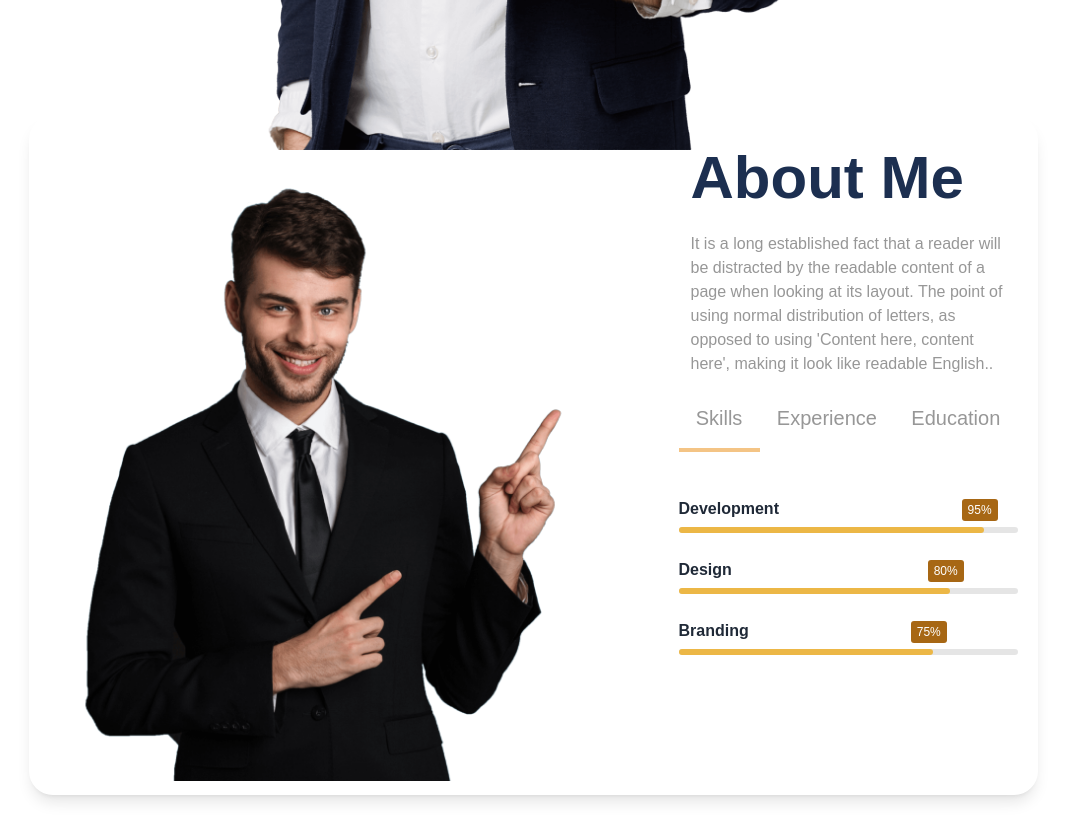
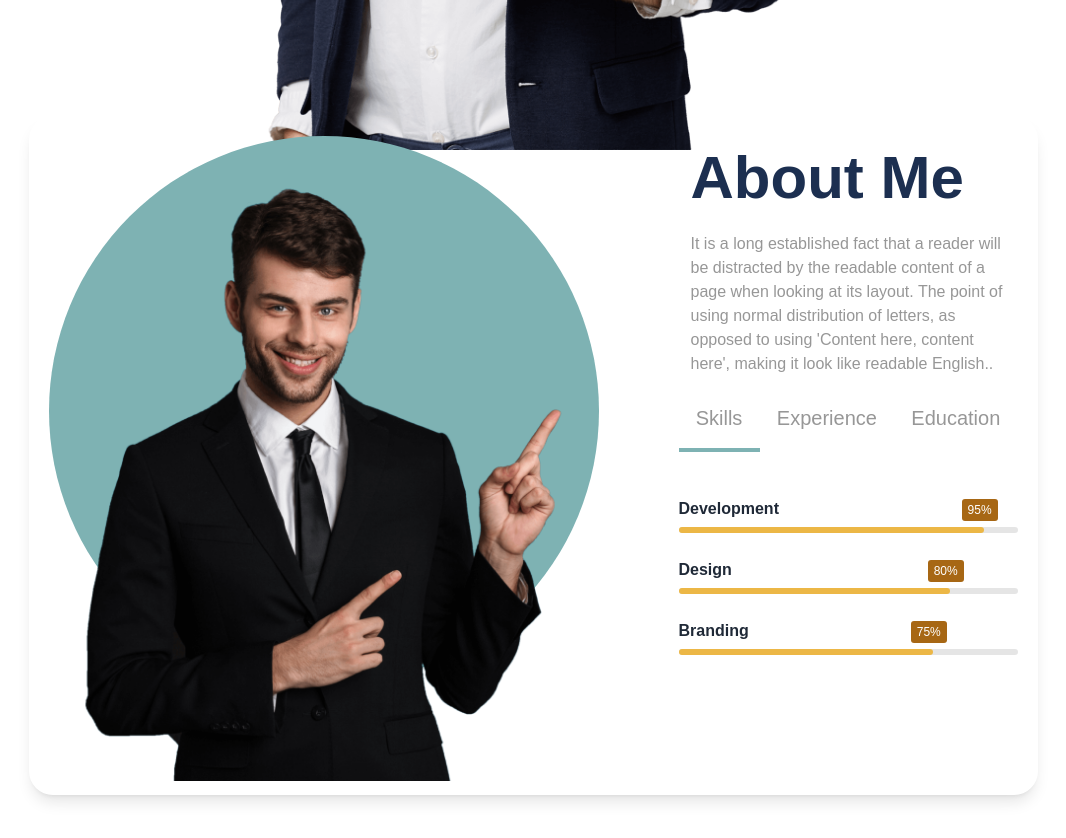
Before and after one commit to Labib44/Labib, a React (Vite) app: page / in a window 1280 px wide. Shown: the part 900-1738 px from the top of the page, without its empty margins (107-1173 px from the left). Built offline with nearby package versions, Linux system fonts and the light colour scheme.

Commit message:
Fixed some problem

```diff
--- a/src/App.css
+++ b/src/App.css
@@ -55,14 +55,14 @@
 }
 
 /*Background for About */
-.about-bg-rgb {
-    animation: colorchange 15s;
+.aboutRgb {
+    animation: aboutColorChange 15s;
     animation-timing-function: ease-in-out;
     animation-iteration-count: infinite;
     animation-play-state: running;
 }
 
-@keyframes colorchange {
+@keyframes aboutColorChange {
   0% {
     background: #FDE280;
   }
@@ -87,6 +87,41 @@
   100% {
     background: #FDE280;
   }
+}
+/* Under Line Rgb */
+
+.underLineRgb {
+  animation: underLineColorChange 15s;
+  animation-timing-function: ease-in-out;
+  animation-iteration-count: infinite;
+  animation-play-state: running;
+}
+
+@keyframes underLineColorChange {
+0% {
+  border-color: #FDE280;
+}
+14% {
+  border-color: #ECAD89;
+}
+28% {
+  border-color: #93BCD5;
+}
+42% {
+  border-color: #75a9ae;
+}
+56% {
+  border-color: #A6DBC9;
+}
+70% {
+  border-color: #9EA6C9;
+}
+84% {
+  border-color: #C599A8;
+}
+100% {
+  border-color: #FDE280;
+}
 }
 
 /* Banner Animation */
--- a/src/pages/Home/About/About.jsx
+++ b/src/pages/Home/About/About.jsx
@@ -13,11 +13,11 @@ const About = () => {
         setToggleState(index);
     };
     return (
-        <div className={`${!isDark ? "bg-[#303841] py-32" : "py-32"}`}>
+        <div className={`${!isDark ? " bg-[#303841] py-32" : "py-32"}`}>
             <div id="about" className=" container mx-auto px-24 lg:px-0 md:px-0 sm:px-0 ">
                 <div className="flex gap-20 lg:gap-20 md:gap-10 sm:gap-7 lg:flex-wrap md:flex-wrap sm:flex-wrap p-5 pb-[95px] rounded-3xl shadow-lg">
                     <div className="">
-                        <div className="about-bg-rgb w-[550px] md:w-[550px] sm:w-[300px] h-[550px] md:h-[550px] sm:h-[300px] rounded-full mx-0 lg:mx-48 md:mx-20 sm:mx-5">
+                        <div className=" aboutRgb w-[550px] md:w-[550px] sm:w-[300px] h-[550px] md:h-[550px] sm:h-[300px] rounded-full mx-0 lg:mx-48 md:mx-20 sm:mx-5">
                             <img src={about} alt="" className="" />
                         </div>
                     </div>
@@ -32,7 +32,7 @@ const About = () => {
                                     type=""
                                     className={
                                         toggleState === 1
-                                            ? "flex justify-center border-b-4  text-accent text-xl border-[#F4C485] py-4"
+                                            ? "underLineRgb flex justify-center border-b-4  text-accent text-xl py-4"
                                             : "flex justify-center text-accent text-xl py-4"
                                     }
                                 >
@@ -43,7 +43,7 @@ const About = () => {
                                     type=""
                                     className={
                                         toggleState === 2
-                                            ? "flex justify-center border-b-4  text-accent text-xl border-[#F4C485] py-4"
+                                            ? "underLineRgb flex justify-center border-b-4  text-accent text-xl py-4"
                                             : "flex justify-center text-accent text-xl py-4"
                                     }
                                 >
@@ -54,7 +54,7 @@ const About = () => {
                                     type=""
                                     className={
                                         toggleState === 3
-                                            ? "flex justify-center border-b-4 text-accent text-xl border-[#F4C485] py-4"
+                                            ? "underLineRgb flex justify-center border-b-4 text-accent text-xl py-4"
                                             : "flex justify-center text-accent text-xl py-4"
                                     }
                                 >
--- a/src/pages/Home/Services/ServicesCard.jsx
+++ b/src/pages/Home/Services/ServicesCard.jsx
@@ -8,7 +8,7 @@ const ServicesCard = ({ serviceData }) => {
     const { icon, title, description, bgcolor, textcolor } = serviceData;
 
     return (
-        <div className={`" rounded-2xl shadow-2xl p-6  " ${!isDark ? "bg-[#303841]" : "bg-white"}`}>
+        <div className={`" rounded-2xl shadow-2xl p-6 transition ease-in-out hover:-translate-y-4 duration-700 " ${!isDark ? "bg-[#303841]" : "bg-white"}`}>
             <div className={`w-14 h-14 ${bgcolor} text-3xl ${textcolor} p-3 rounded-xl`}>
                 {icon}
             </div>
```
